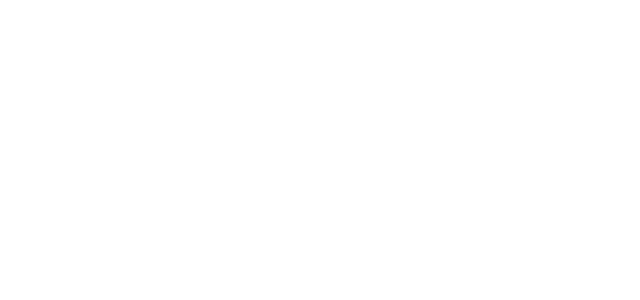
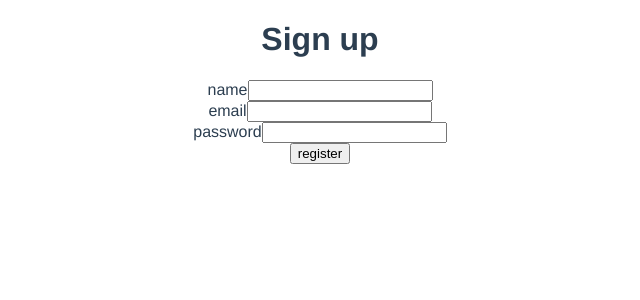
Before and after one commit to yykaoruko/sandbox-vue-composition-api, a Vue app: page /sign-up in a window 1280 px wide. Shown: the top 300 px of the page, without its empty margins (320-960 px from the left). Built offline with nearby package versions, Linux system fonts and the light colour scheme.

Commit message:
feat: create sign up page

```diff
--- a/package.json
+++ b/package.json
@@ -9,6 +9,7 @@
     "lint": "vue-cli-service lint"
   },
   "dependencies": {
+    "@vue/composition-api": "^0.4.0",
     "vue": "^2.6.11",
     "vue-router": "^3.1.5",
     "vuex": "^3.1.2"
--- /dev/null
+++ b/src/gateways/index.ts
@@ -0,0 +1,25 @@
+const API_URL = 'https://conduit.productionready.io/api';
+
+type RegisterParams = {
+  user: {
+    username: string;
+    email: string;
+    password: string;
+  };
+};
+
+export const register = (params: RegisterParams) => {
+  const body = JSON.stringify(params);
+  const requestHeaders: HeadersInit = new Headers();
+  requestHeaders.set('Content-Type', 'application/json;charset=UTF-8');
+
+  return fetch(`${API_URL}/users`, {
+    headers: requestHeaders,
+    method: 'POST',
+    body,
+  });
+};
+
+export const getTags = () => fetch(`${API_URL}/tags`, {
+  method: 'GET',
+});
--- a/src/main.ts
+++ b/src/main.ts
@@ -1,10 +1,13 @@
 import Vue from 'vue';
+import VueCompositionApi from '@vue/composition-api';
 import App from './App.vue';
 import router from './router';
 import store from './store';
 
 Vue.config.productionTip = false;
 
+Vue.use(VueCompositionApi);
+
 new Vue({
   router,
   store,
--- a/src/router/index.ts
+++ b/src/router/index.ts
@@ -11,6 +11,11 @@
     name: 'Home',
     component: Home,
   },
+  {
+    path: '/sign-up',
+    name: 'SignUp',
+    component: SignUp,
+  },
 ];
 
 const router = new VueRouter({
--- /dev/null
+++ b/src/views/SignUp.vue
@@ -0,0 +1,59 @@
+<template>
+  <main class="signup">
+    <h1>Sign up</h1>
+    <form @submit.prevent>
+      <div>
+        <label for="username">name</label>
+        <input type="text" id="username" v-model="user.username" />
+      </div>
+      <div>
+        <label for="email">email</label>
+        <input type="email" id="email" v-model="user.email" />
+      </div>
+      <div>
+        <label for="password">password</label>
+        <input type="password" id="password" v-model="user.password" />
+      </div>
+      <button type="button" @click="onClick">register</button>
+    </form>
+  </main>
+</template>
+
+<script lang="ts">
+import { defineComponent, reactive, SetupContext } from '@vue/composition-api';
+import { register as registerService } from '@/gateways';
+
+const SignUp = defineComponent({
+  setup() {
+    const user = reactive({
+      username: '',
+      email: '',
+      password: '',
+    });
+
+    const onClick = (_: never, context: SetupContext) => {
+      const params = {
+        user,
+      };
+      registerService(params).then(async (response: Response) => {
+        if (response.ok) {
+          context.root.$router.push('/sign-in');
+        } else if (response.body) {
+          const data = await response.json();
+          console.log('Error', data);
+          window.alert('error');
+        } else {
+          console.log('Unexpected error');
+        }
+      });
+    };
+
+    return {
+      user,
+      onClick,
+    };
+  },
+});
+
+export default SignUp;
+</script>
```
Also changed, not shown: .eslintrc.js, 2 other files (tests, documents, lock files or other folders).
